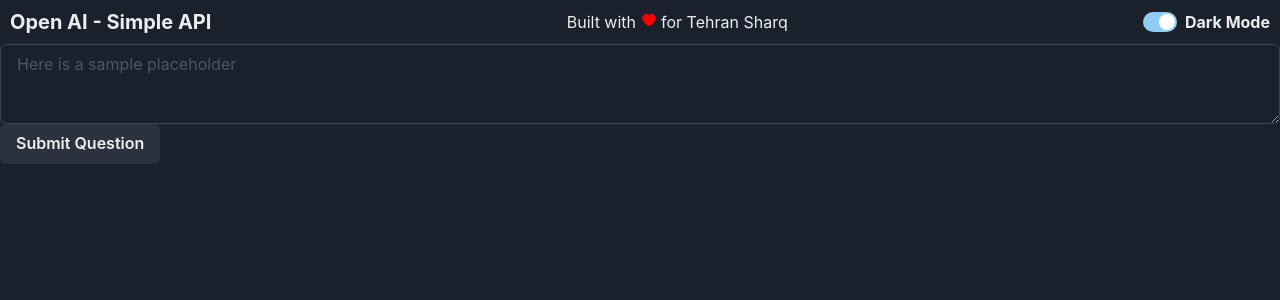
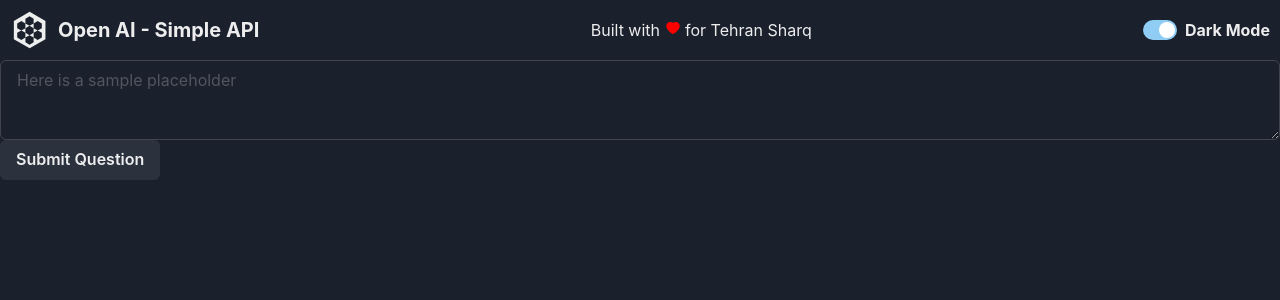
Before and after one commit to AmiraliShs/OpenAI-Simple-Api, a React (Vite) app: page / in a window 1280 px wide. Shown: the top 300 px of the page. Built offline with nearby package versions, Linux system fonts and the light colour scheme.

Commit message:
Change how I handle the logo

```diff
--- /dev/null
+++ b/src/components/Logo.tsx
@@ -0,0 +1,15 @@
+import { Icon, Heading, HStack } from "@chakra-ui/react";
+import { GiArtificialHive } from "react-icons/gi";
+
+const Logo = () => {
+  return (
+    <HStack>
+      <Icon as={GiArtificialHive} boxSize="10" />
+      <Heading as="h1" size="md">
+        Open AI - Simple API
+      </Heading>
+    </HStack>
+  );
+};
+
+export default Logo;
--- a/src/components/Navigation.tsx
+++ b/src/components/Navigation.tsx
@@ -1,13 +1,12 @@
-import { HStack, Heading } from "@chakra-ui/react";
+import { HStack } from "@chakra-ui/react";
 import ColorModeSwitch from "./ColorModeSwitch";
 import LoveText from "./LoveText";
+import Logo from "./Logo";
 
 const Navigation = () => {
   return (
     <HStack justifyContent="space-between" padding="10px">
-      <Heading as="h1" size="md">
-        Open AI - Simple API
-      </Heading>
+      <Logo />
       <LoveText />
       <ColorModeSwitch />
     </HStack>
```
